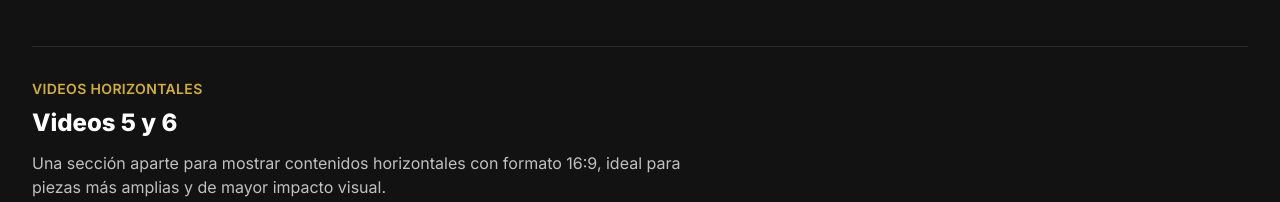
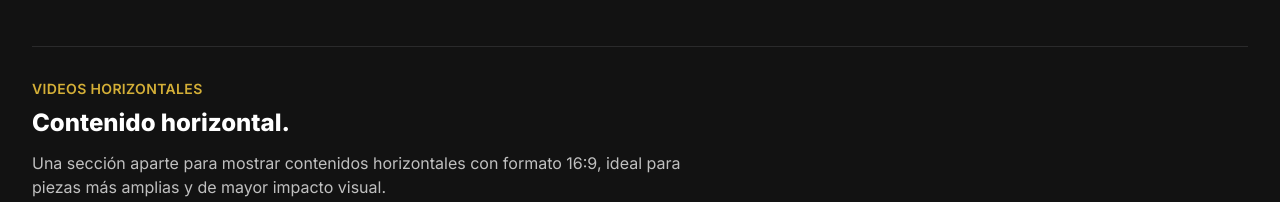
Before and after one commit to CelinaJP/Javier-Tello, a website: page index.html in a window 1280 px wide. Shown: the part 6282-6484 px from the top of the page. Drawn offline with nearby package versions, Linux system fonts and the light colour scheme.

Commit message:
"Contenido horizontal"

```diff
--- a/index.html
+++ b/index.html
@@ -528,7 +528,7 @@
             <div class="mt-12 pt-8 border-t border-silver-600/20" data-aos="fade-up">
                 <div class="text-center sm:text-left mb-6">
                     <p class="text-gold-400 font-semibold tracking-wide uppercase text-xs sm:text-sm mb-2">Videos horizontales</p>
-                    <h4 class="text-xl sm:text-2xl font-bold text-white">Videos 5 y 6</h4>
+                    <h4 class="text-xl sm:text-2xl font-bold text-white">Contenido horizontal.</h4>
                     <p class="text-silver-400 mt-3 text-sm sm:text-base max-w-2xl">Una sección aparte para mostrar contenidos horizontales con formato 16:9, ideal para piezas más amplias y de mayor impacto visual.</p>
                 </div>
                 <div class="grid grid-cols-1 lg:grid-cols-2 gap-6 sm:gap-8">
```
